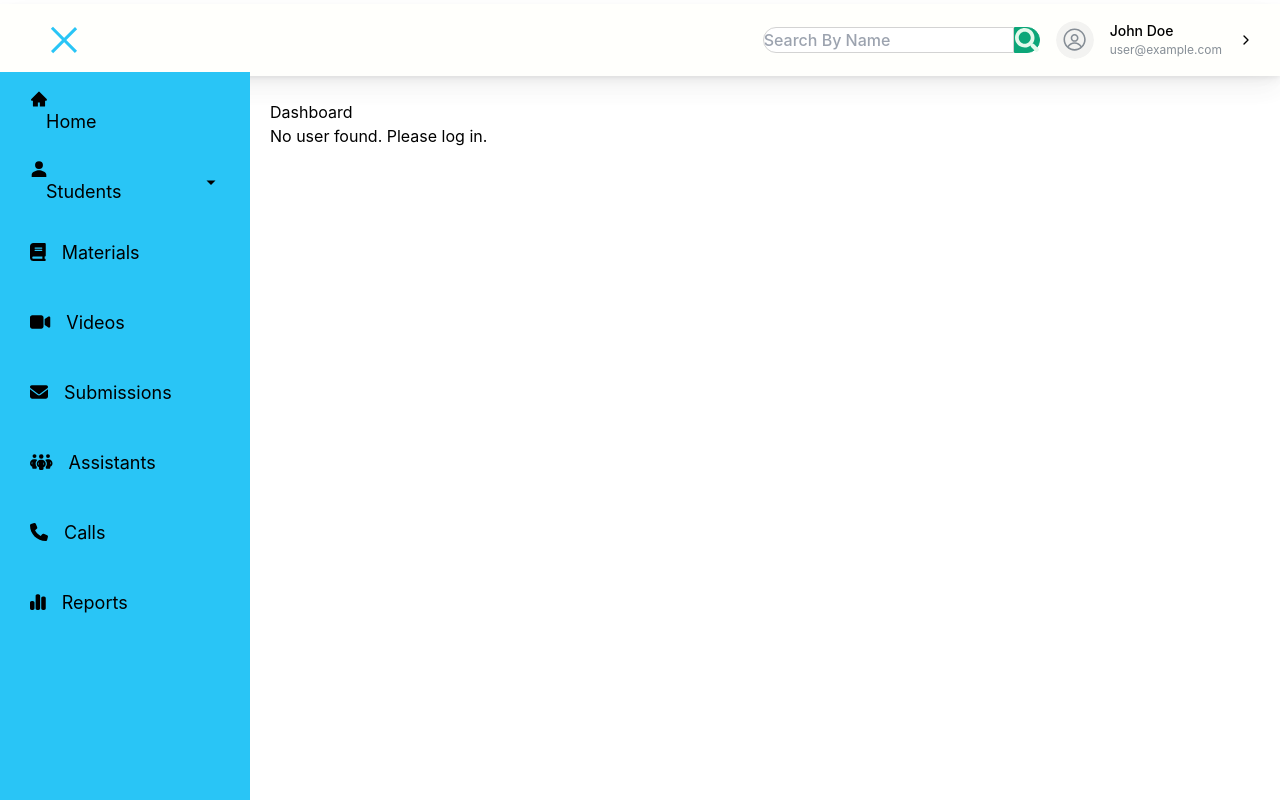
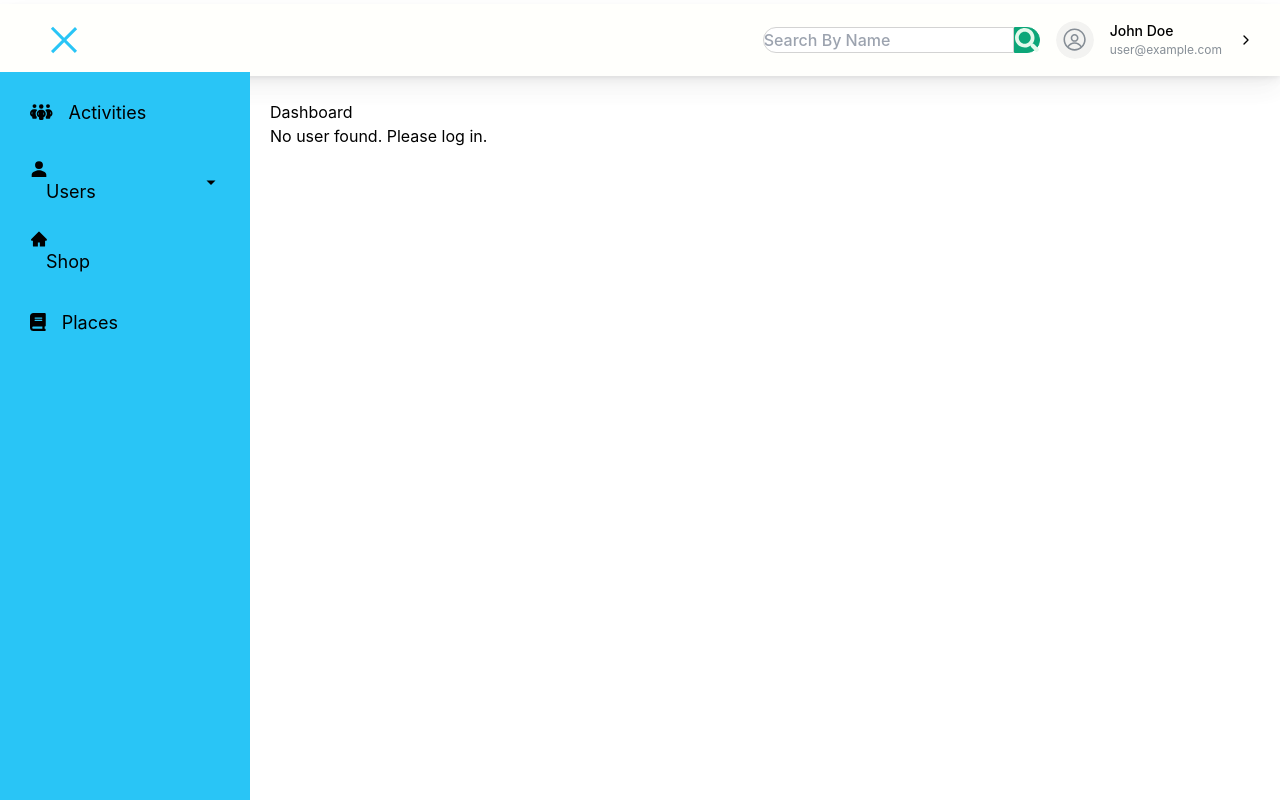
Before and after one commit to MohamedAbdel-Azeem/Traventure, a React (Vite) app in the folder client/: page /admin in a window 1280 px wide. Both pictures are taken after a click on the button 64 px from the left and 40 px from the top of the page. Built offline with nearby package versions, Linux system fonts and the light colour scheme.

Commit message:
edited premade admin page

```diff
--- a/client/src/components/SearchBar/SearchBar.jsx
+++ b/client/src/components/SearchBar/SearchBar.tsx
@@ -1,4 +1,4 @@
-import React, { useMemo, useState } from "react";
+import { useMemo, useState } from "react";
 import styled from "styled-components";
 import { FaSearch } from "react-icons/fa";
 import SearchResultsList from "./SearchResultsList";
--- a/client/src/pages/AdminPage.tsx
+++ b/client/src/pages/AdminPage.tsx
@@ -18,26 +18,26 @@ const AdminPage = () => {
     const [isSideBarOpen, setIsSideBarOpen] = useState(false);
     const sideBarData = [
         {
-            title: "Home",
-            icon: <AiIcons.AiFillHome />,
+            title: "Activities",
+            icon: <FontAwesomeIcon icon={faPeopleGroup} />,
             iconClosed: <RiIcons.RiArrowDownSFill />,
             iconOpened: <RiIcons.RiArrowUpSFill />,
-            content: <Dashboard />,
+            // content: <Reports />
         },
         {
-            title: "Students",
+            title: "Users",
             icon: <IoPersonSharp />,
             iconClosed: <RiIcons.RiArrowDownSFill />,
             iconOpened: <RiIcons.RiArrowUpSFill />,
             subNav: [
                 {
-                    title: "Active Students",
+                    title: "Accepted Users",
                     content: <ActiveStudents/>,
                     icon: <IoIcons.IoIosPaper />,
                     // data: RegDonorData
                 },
                 {
-                    title: "Inactive Students",
+                    title: "Pending Users",
                     content: <InactiveStudents/>,
                     icon: <IoIcons.IoIosPaper />,
                     // data: PendingDonorData
@@ -45,47 +45,18 @@ const AdminPage = () => {
             ],
         },
         {
-            title: "Materials",
+            title: "Shop",
+            icon: <AiIcons.AiFillHome />,
+            iconClosed: <RiIcons.RiArrowDownSFill />,
+            iconOpened: <RiIcons.RiArrowUpSFill />,
+            content: <Dashboard />,
+        },
+        {
+            title: "Places",
             icon: <FontAwesomeIcon icon={faBook} /> ,
             iconClosed: <RiIcons.RiArrowDownSFill />,
             iconOpened: <RiIcons.RiArrowUpSFill />,
             content: <Materials/>
-        },
-        {
-            title: "Videos",
-            icon: <FontAwesomeIcon icon={faVideo} />,
-            iconClosed: <RiIcons.RiArrowDownSFill />,
-            iconOpened: <RiIcons.RiArrowUpSFill />,
-            content: <Videos/>
-        },
-        {
-            title: "Submissions",
-            icon: <FontAwesomeIcon icon={faEnvelope} />,
-            iconClosed: <RiIcons.RiArrowDownSFill />,
-            iconOpened: <RiIcons.RiArrowUpSFill />,
-            content: <Submissions />
-        },
-
-        {
-            title: "Assistants",
-            icon: <FontAwesomeIcon icon={faPeopleGroup} />,
-            iconClosed: <RiIcons.RiArrowDownSFill />,
-            iconOpened: <RiIcons.RiArrowUpSFill />,
-            // content: <Reports />
-        },
-        {
-            title: "Calls",
-            icon: <FontAwesomeIcon icon={faPhone} />,
-            iconClosed: <RiIcons.RiArrowDownSFill />,
-            iconOpened: <RiIcons.RiArrowUpSFill />,
-            // content: <Reports />
-        },
-        {
-            title: "Reports",
-            icon: <FontAwesomeIcon icon={faChartSimple} />,
-            iconClosed: <RiIcons.RiArrowDownSFill />,
-            iconOpened: <RiIcons.RiArrowUpSFill />,
-            content: <Reports />
         },
     ];
 
```
Also changed, not shown: client/src/components/SearchBar/SearchResult.tsx (renamed from client/src/components/SearchBar/SearchResult.jsx), client/src/components/SearchBar/SearchResultsList.tsx (renamed from client/src/components/SearchBar/SearchResultsList.jsx), 1 other file (tests, documents, lock files or other folders).
